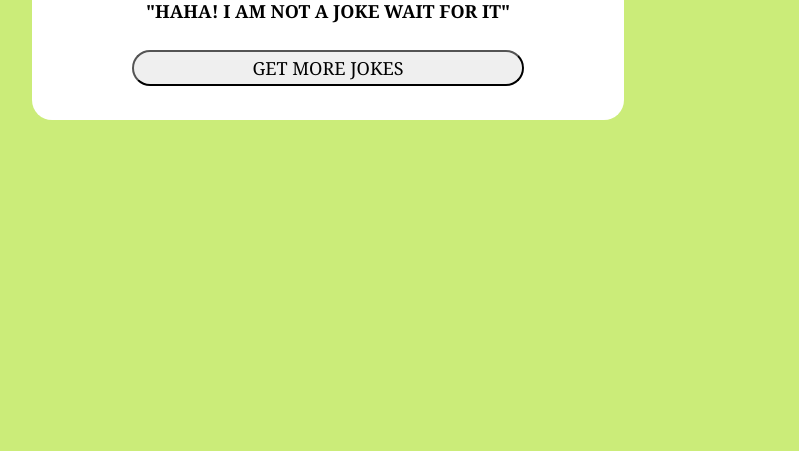
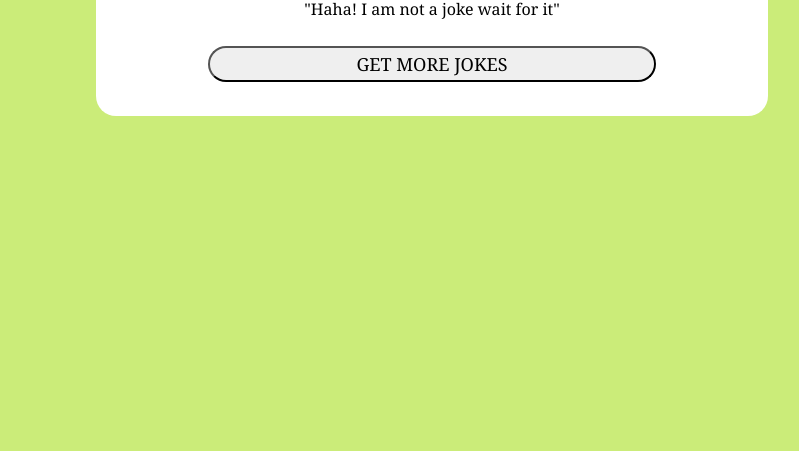
Before and after one commit to aaditya-cpu/Dad-jokes, a plain HTML site: page index.html in a window 1280 px wide. Shown: the part 349-800 px from the top of the page, without its empty margins (224-1023 px from the left). Drawn offline with Linux system fonts and the light colour scheme.

Commit message:
Intial-commite

```diff
--- a/style.css
+++ b/style.css
@@ -12,8 +12,8 @@ body {
     background-color: white;
     display: flex;
     flex-direction: column;
-    width: 70vh;
-    margin-left: 20%;
+    width: 80vh;
+    margin-left: 25%;
     margin-top: 35vh;
     align-items: center;
     border-radius: 20px;
@@ -22,9 +22,9 @@ body {
 
 .the-text {
     margin: .5em;
-    text-transform: uppercase;
-    font-weight: 600;
-    font-size: large;
+    /* text-transform: uppercase; */
+    /* font-weight: 600; */
+    /* font-size: large; */
 }
 
 .more-jokes {
```
